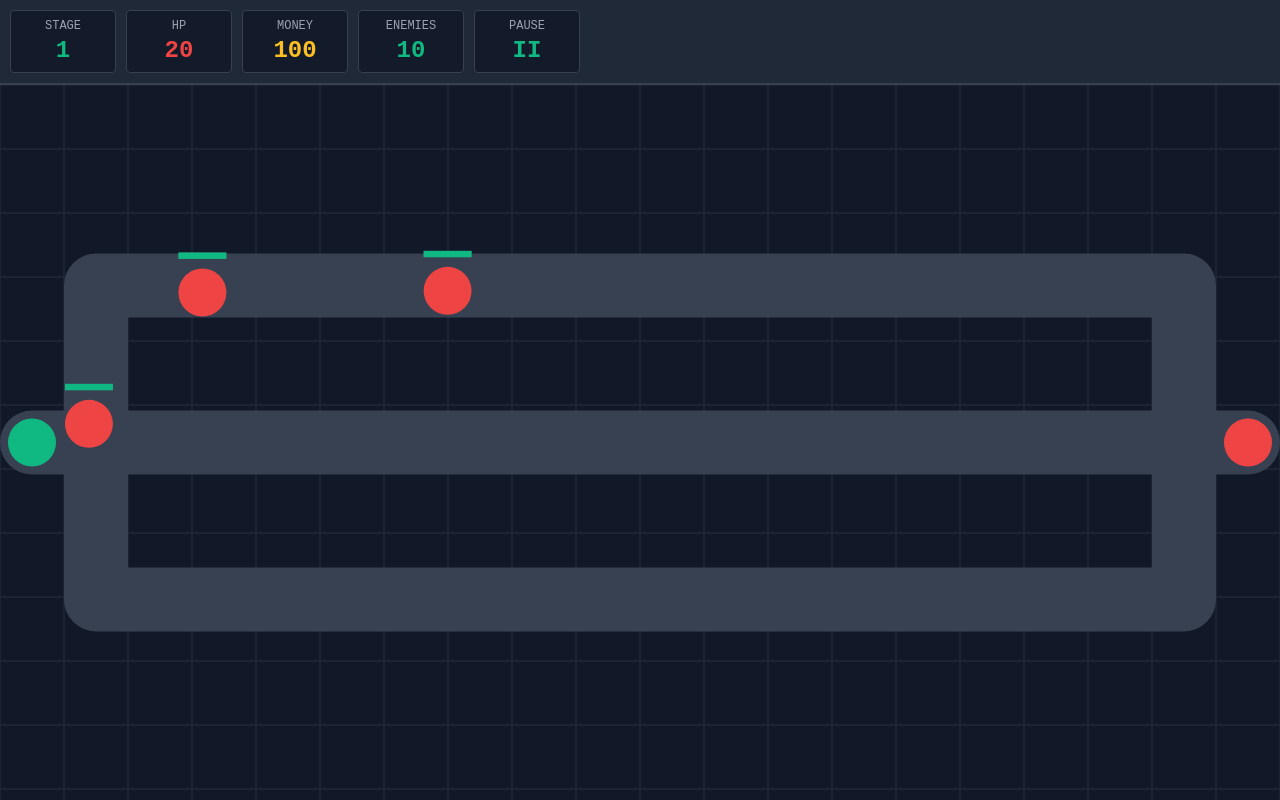
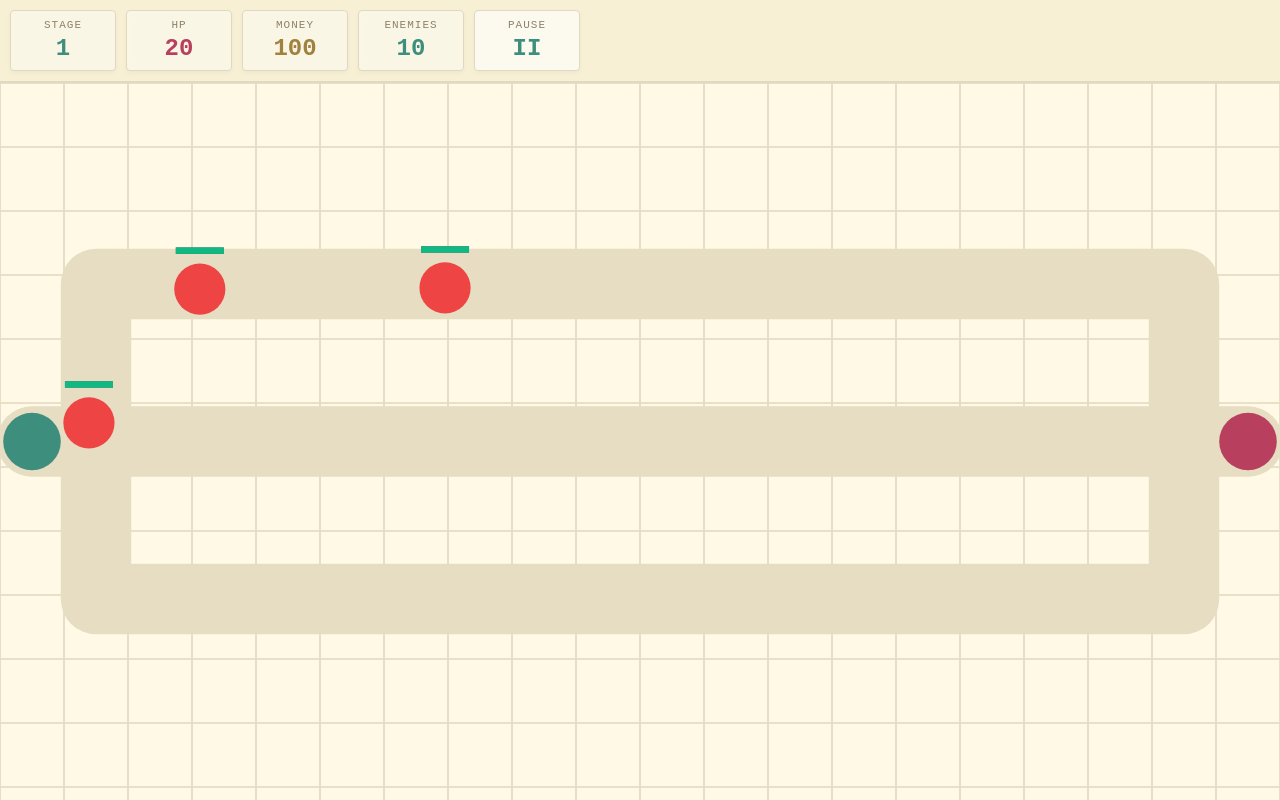
Before and after one commit to ariaria2021/canvas-tower-defense, a website built with Vite: page index.html in a window 1280 px wide. Built offline with nearby package versions, Linux system fonts and the light colour scheme.

Commit message:
style: overhaul theme with cream color base and modern-vintage aesthetic

```diff
--- a/src/classes/Enemy.ts
+++ b/src/classes/Enemy.ts
@@ -7,9 +7,9 @@ export class Enemy extends Entity {
     health: number = 100;
     maxHealth: number = 100;
 
-    constructor(waypoints: { x: number; y: number }[], health: number = 100, speed: number = 100, color: string = '#EF4444') {
+    constructor(waypoints: { x: number; y: number }[], health: number = 100, speed: number = 100, color: string = '#D64545') {
         // 最初のウェイポイントから開始
-        super(waypoints[0].x, waypoints[0].y, 15, color);
+        super(waypoints[0].x, waypoints[0].y, 16, color);
         this.waypoints = waypoints;
         this.currentWaypointIndex = 0;
         this.health = health;
--- a/src/classes/Game.ts
+++ b/src/classes/Game.ts
@@ -131,15 +131,15 @@ export class Game {
 
             const rand = Math.random();
             if (this.currentStage >= 3 && rand < 0.2) {
-                // Fast (Yellow)
+                // Fast (Yellowish/Mustard)
                 health = 50;
                 speed = 200;
-                color = '#FBBF24';
+                color = '#D4A017';
             } else if (this.currentStage >= 2 && rand < 0.4) {
-                // Tank (Blue)
+                // Tank (Deep Blue/Slate)
                 health = 300;
                 speed = 60;
-                color = '#3B82F6';
+                color = '#4F86C6';
             }
 
             // ステージが進むごとに全体的に大幅に強化（少数精鋭）
@@ -232,7 +232,7 @@ export class Game {
         this.ctx.save();
         this.ctx.scale(this.scale, this.scale);
 
-        this.ctx.fillStyle = '#111827';
+        this.ctx.fillStyle = '#FFF9E5';
         this.ctx.fillRect(0, 0, this.logicalWidth, this.logicalHeight);
 
         this.drawGrid();
@@ -244,7 +244,7 @@ export class Game {
 
     drawGrid() {
         const gridSize = 40;
-        this.ctx.strokeStyle = '#1f2937';
+        this.ctx.strokeStyle = '#E0D8C0';
         this.ctx.lineWidth = 1;
 
         for (let x = 0; x <= this.logicalWidth; x += gridSize) {
--- a/src/classes/Map.ts
+++ b/src/classes/Map.ts
@@ -21,8 +21,8 @@ export class GameMap {
     draw(ctx: CanvasRenderingContext2D) {
         if (this.waypoints.length < 2) return;
 
-        ctx.strokeStyle = '#374151'; // Path color
-        ctx.lineWidth = 40;
+        ctx.strokeStyle = '#E6DDC3'; // Earthy Path color
+        ctx.lineWidth = 44;
         ctx.lineCap = 'round';
         ctx.lineJoin = 'round';
 
@@ -34,14 +34,14 @@ export class GameMap {
         ctx.stroke();
 
         // Start & Goal markers
-        ctx.fillStyle = '#10B981'; // Start (Green)
+        ctx.fillStyle = '#3E8E7E'; // Start (Muted Green)
         ctx.beginPath();
-        ctx.arc(this.waypoints[0].x, this.waypoints[0].y, 15, 0, Math.PI * 2);
+        ctx.arc(this.waypoints[0].x, this.waypoints[0].y, 18, 0, Math.PI * 2);
         ctx.fill();
 
-        ctx.fillStyle = '#EF4444'; // Goal (Red)
+        ctx.fillStyle = '#B8405E'; // Goal (Muted Red)
         ctx.beginPath();
-        ctx.arc(this.waypoints[this.waypoints.length - 1].x, this.waypoints[this.waypoints.length - 1].y, 15, 0, Math.PI * 2);
+        ctx.arc(this.waypoints[this.waypoints.length - 1].x, this.waypoints[this.waypoints.length - 1].y, 18, 0, Math.PI * 2);
         ctx.fill();
     }
 }
--- a/src/classes/Tower.ts
+++ b/src/classes/Tower.ts
@@ -10,7 +10,7 @@ export class Tower extends Entity {
     game: Game;
 
     constructor(x: number, y: number, game: Game) {
-        super(x, y, 20, '#3B82F6'); // Blue Square
+        super(x, y, 22, '#4F86C6'); // Soft Blue Square
         this.game = game;
     }
 
@@ -55,9 +55,9 @@ export class Tower extends Entity {
 
     draw(ctx: CanvasRenderingContext2D): void {
         ctx.fillStyle = this.color;
-        ctx.fillRect(this.x - 15, this.y - 15, 30, 30);
+        ctx.fillRect(this.x - 18, this.y - 18, 36, 36);
 
-        ctx.fillStyle = '#1D4ED8';
-        ctx.fillRect(this.x - 5, this.y - 5, 10, 10);
+        ctx.fillStyle = '#3A6BA5';
+        ctx.fillRect(this.x - 6, this.y - 6, 12, 12);
     }
 }
--- a/src/style.css
+++ b/src/style.css
@@ -3,7 +3,8 @@ body {
   height: 100%;
   margin: 0;
   overflow: hidden;
-  background-color: #111827;
+  background-color: #FFF9E5;
+  color: #5D5139;
   font-family: 'Courier New', Courier, monospace;
 }
 
@@ -26,56 +27,61 @@ body {
   display: flex;
   flex-wrap: wrap;
   gap: 10px;
-  background: #1f2937;
-  border-bottom: 2px solid #374151;
+  background: #F7F0D5;
+  border-bottom: 2px solid #E0D8C0;
   z-index: 10;
 }
 
 .stat-box {
-  background: rgba(17, 24, 39, 0.8);
-  border: 1px solid #374151;
+  background: rgba(255, 255, 255, 0.4);
+  border: 1px solid #E0D8C0;
   padding: 8px 12px;
   border-radius: 4px;
-  color: #F3F4F6;
+  color: #5D5139;
   display: flex;
   flex-direction: column;
   align-items: center;
   min-width: 80px;
   backdrop-filter: blur(4px);
+  box-shadow: 0 2px 4px rgba(93, 81, 57, 0.05);
 }
 
 .stat-box.clickable {
   pointer-events: auto;
   cursor: pointer;
-  transition: background 0.2s, border-color 0.2s;
+  background: rgba(255, 255, 255, 0.6);
+  transition: background 0.2s, border-color 0.2s, transform 0.1s;
+}
+
+.stat-box.clickable:active {
+  transform: translateY(1px);
 }
 
 .stat-box.clickable:hover {
-  background: rgba(31, 41, 55, 0.9);
-  border-color: #10B981;
+  background: rgba(255, 255, 255, 0.9);
+  border-color: #3E8E7E;
 }
 
 .label {
-  font-size: 12px;
-  color: #9CA3AF;
+  font-size: 11px;
+  letter-spacing: 1px;
+  color: #8C826B;
   margin-bottom: 4px;
+  text-transform: uppercase;
 }
 
 .value {
   font-size: 24px;
   font-weight: bold;
-  color: #10B981;
-  /* Green */
+  color: #3E8E7E;
 }
 
 #lives.value {
-  color: #EF4444;
-  /* Red */
+  color: #B8405E;
 }
 
 #money.value {
-  color: #FBBF24;
-  /* Yellow */
+  color: #A0813D;
 }
 
 /* OVERLAY */
```
